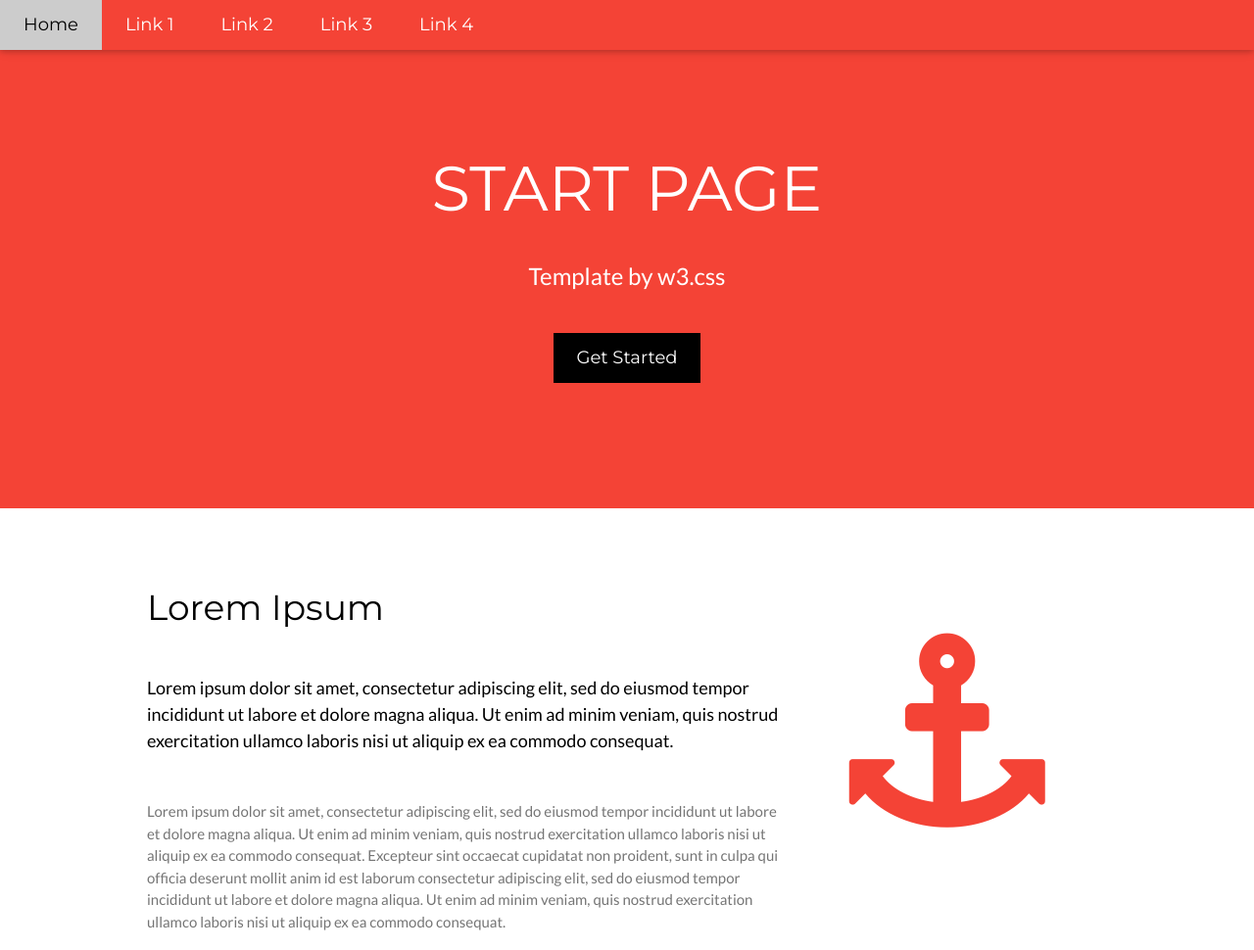
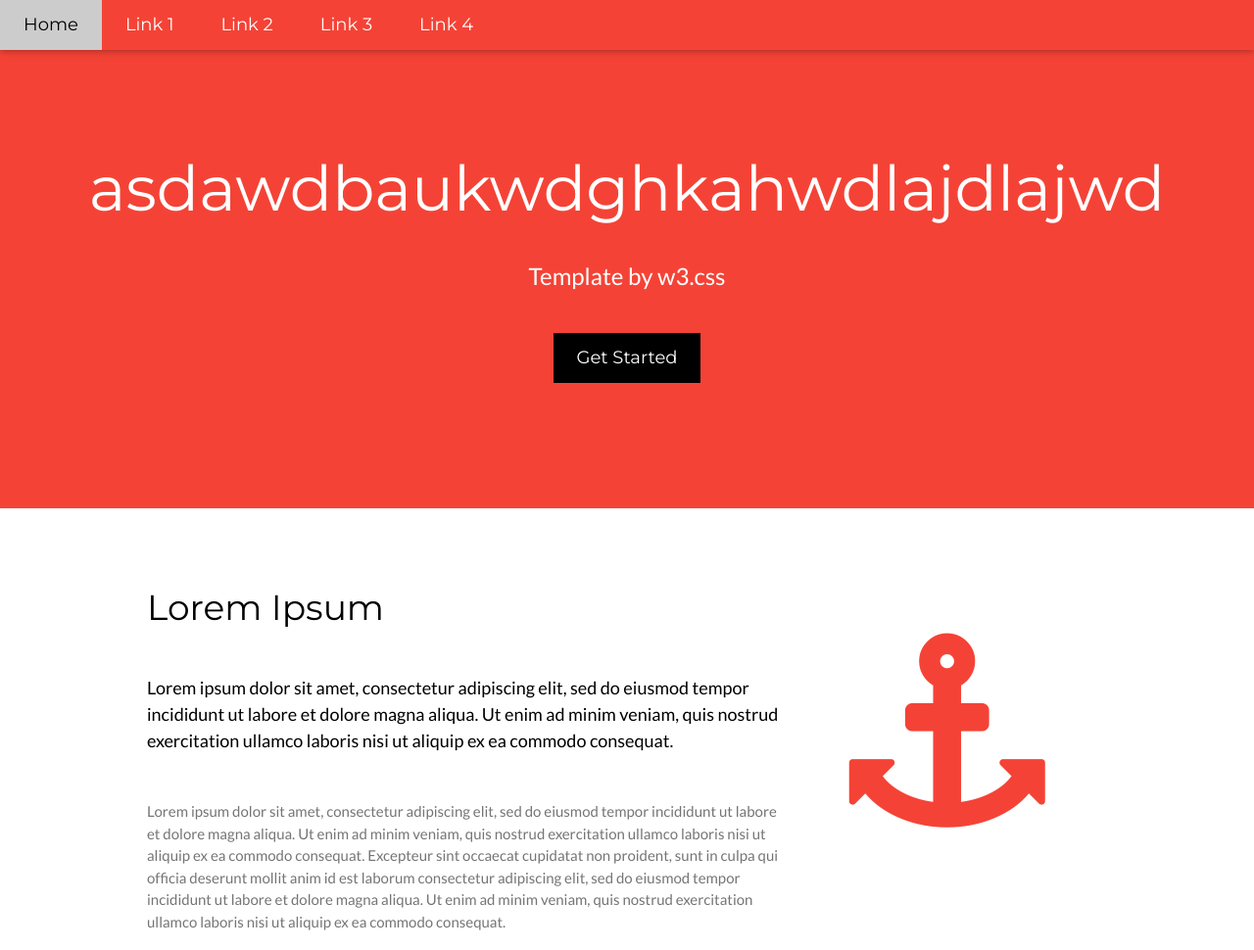
Before and after one commit to Viktors-S/BOOTCAMP-FINAL-PROJECT, a plain HTML site: page index.html in a window 1280 px wide. Shown: the top 970 px of the page at 98% size. Drawn offline with nearby package versions, Linux system fonts and the light colour scheme.

Commit message:
Update index.html

```diff
--- a/index.html
+++ b/index.html
@@ -38,7 +38,7 @@ body,h1,h2,h3,h4,h5,h6 {font-family: "Lato", sans-serif}
 
 <!-- Header -->
 <header class="w3-container w3-red w3-center" style="padding:128px 16px">
-  <h1 class="w3-margin w3-jumbo">START PAGE</h1>
+  <h1 class="w3-margin w3-jumbo">asdawdbaukwdghkahwdlajdlajwd</h1>
   <p class="w3-xlarge">Template by w3.css</p>
   <button class="w3-button w3-black w3-padding-large w3-large w3-margin-top">Get Started</button>
 </header>
```
